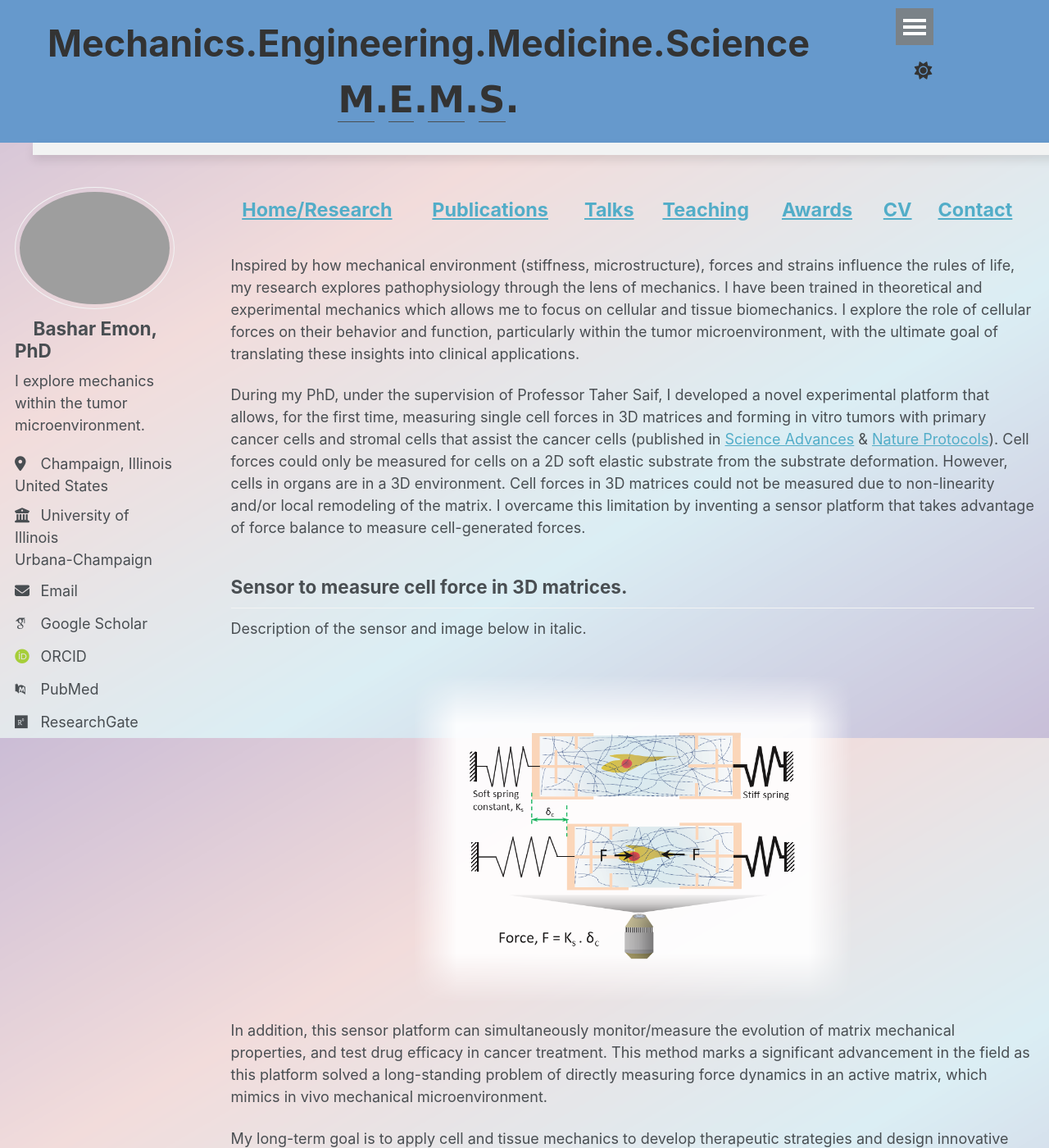
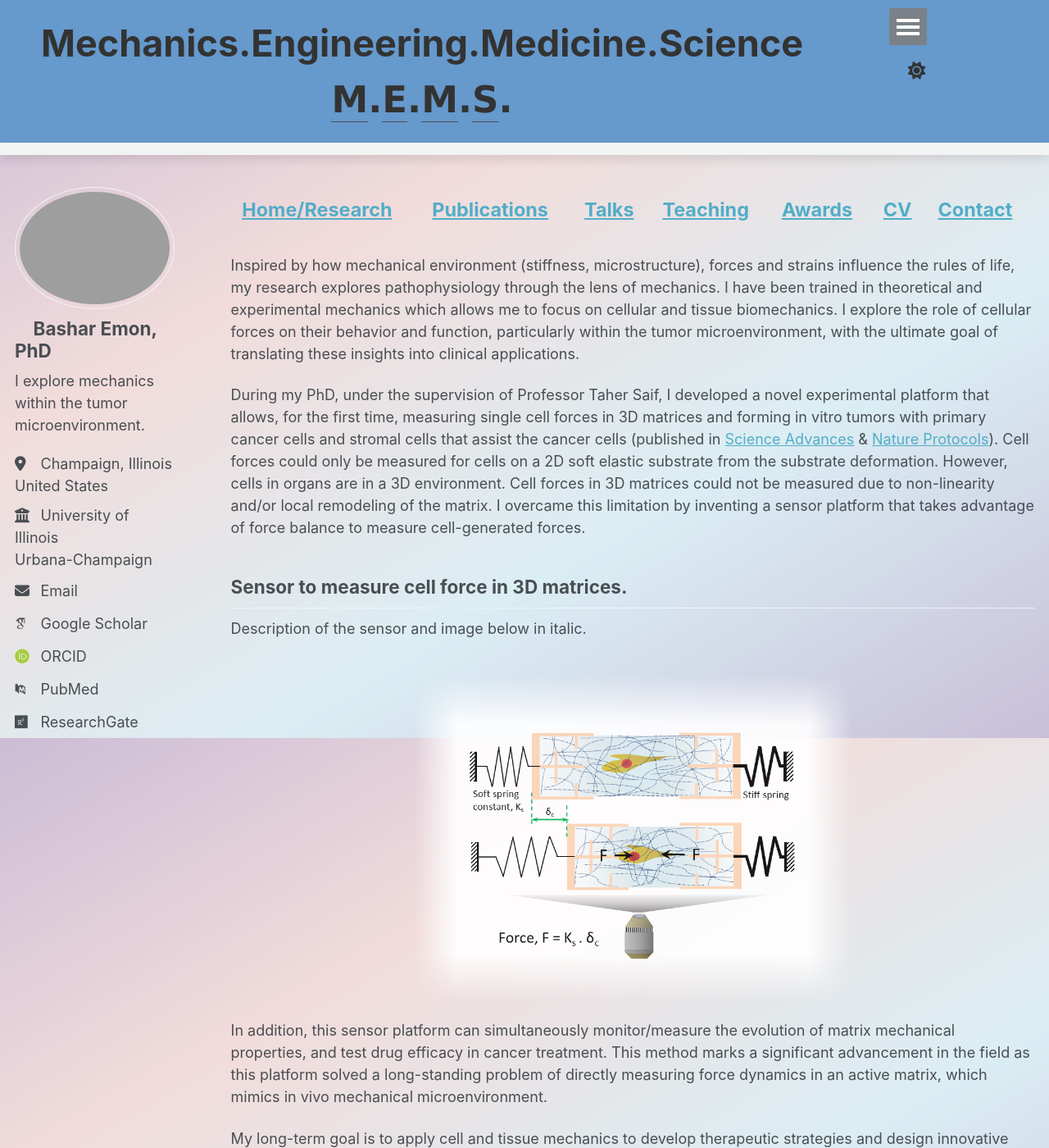
Before and after one commit to BasharEmon/BasharEmon.github.io, a Jekyll site: the page built from _pages/about.md, in a window 1280 px wide and 1400 px high. Shown: the whole window at 82% size. Built offline with Jekyll 4.4.1, drawn with Linux system fonts in a browser that asks for light colours; some web fonts are replaced.

Commit message:
Update _masthead.scss

```diff
--- a/_sass/layout/_masthead.scss
+++ b/_sass/layout/_masthead.scss
@@ -5,7 +5,6 @@
 .masthead {
   position: fixed;
   background: #6699cc;
-  padding-left: 40px;
   height: fit-content;
   top: 0;
   width: 100%;
@@ -33,6 +32,7 @@
     align-items: center;
     justify-content: space-between;
     padding: 10px 1em;
+    padding-left: 50px;
     background-color: #6699cc;
     font-family: $sans-serif-narrow;
 
```
